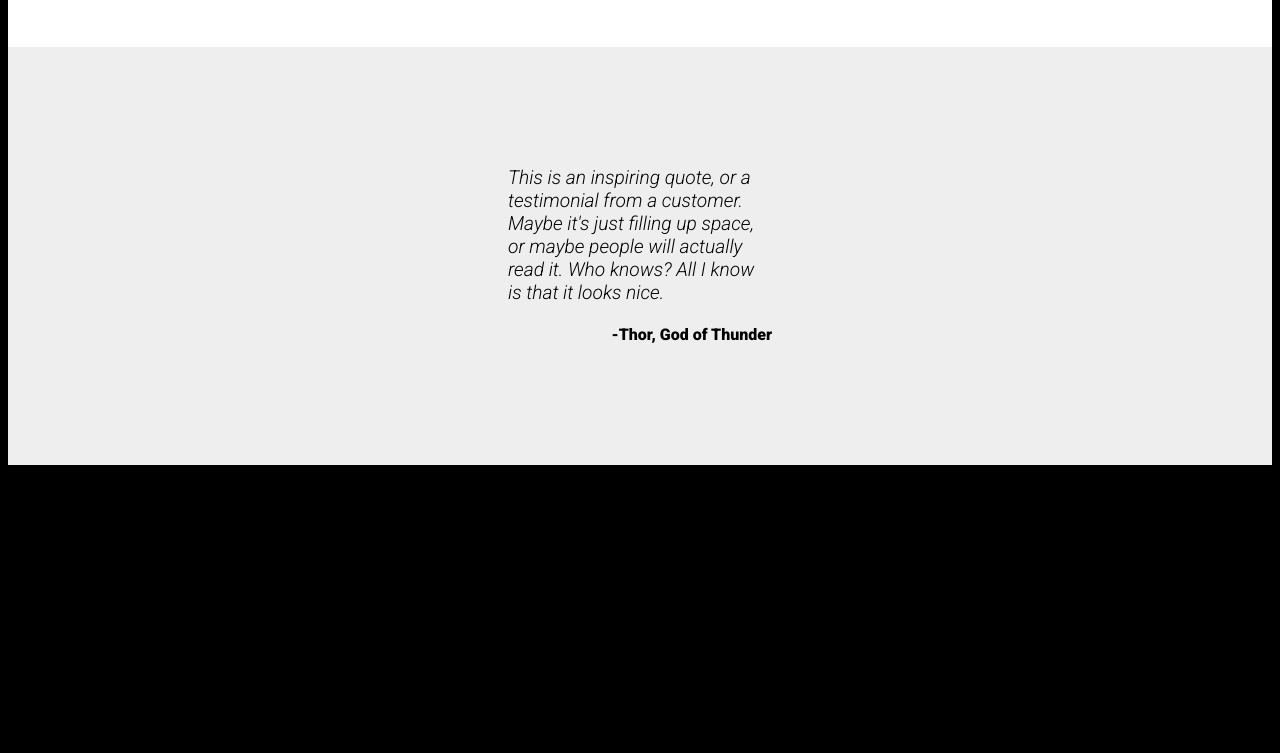
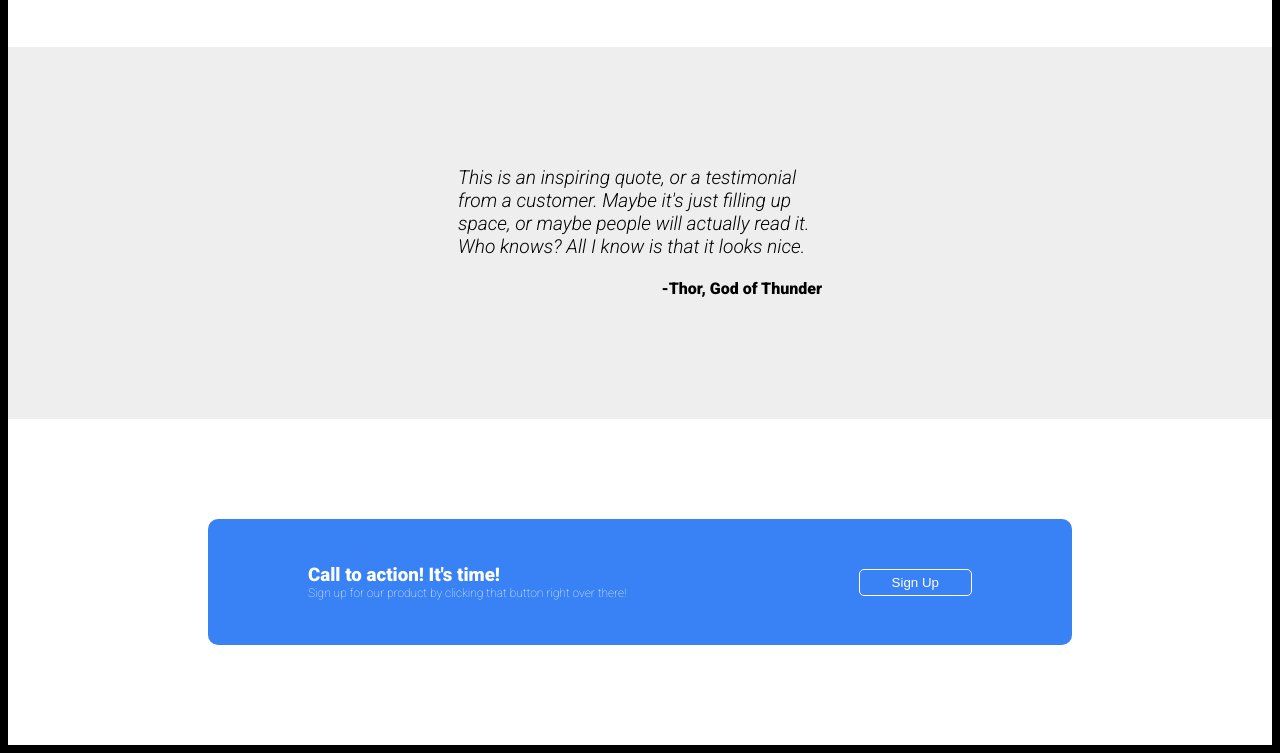
Before and after one commit to ShubhamNavghare/Odin_Landing_Page, a plain HTML site: page index.html in a window 1280 px wide. Shown: the part 768-1521 px from the top of the page. Before the commit the page ends 1241 px from the top, so only its background shows below. Drawn offline with Linux system fonts and the light colour scheme.

Commit message:
This commit is done after completeing 3rd section of the Odin Landing Page Project

```diff
--- a/index.html
+++ b/index.html
@@ -58,6 +58,16 @@
             people will actually read it. Who knows? All I know is that it looks nice.</h3>
         <h4>-Thor, God of Thunder</h4>
     </section>
+
+    <section class="call-to-action">
+        <div class="cta">
+            <div class="cta-text">
+                <h3>Call to action! It's time!</h3>
+                <p>Sign up for our product by clicking that button right over there!</p>
+            </div>
+            <div><button class="cta-btn">Sign Up</button></div>
+        </div>
+    </section>
 </body>
 
 </html>
--- a/style.css
+++ b/style.css
@@ -107,7 +107,7 @@ h1 {
 
 .quote{
     background-color: #eee;
-    padding: 100px 200px;
+    padding: 100px 150px;
 }
 
 .quote h3 {
@@ -126,3 +126,46 @@ h1 {
     text-align: right;
     padding-right: 300px;
 }
+
+.call-to-action {
+    background-color: #fff;
+    padding: 100px 200px;
+}
+
+.cta {
+    background-color: #3882f6;
+    display: flex;
+    justify-content: space-between;
+    align-items: center;
+    padding: 15px 100px;
+    border-radius: 10px;
+}
+
+.cta-text {
+    display: flex;
+    color: #fff;
+    flex-direction: column;
+    padding: 30px 0px 30px 0px;
+}
+
+.cta-text h3{
+    font-weight: 900;
+    color: #fff;
+    padding: 0;
+    margin: 0;
+}
+
+.cta-text p {
+    font-size: 12px;
+    margin: 0;
+    padding: 0;
+    font-weight: 100;
+}
+
+.cta-btn {
+    border: 1px solid white;
+    background-color: #3882f6;
+    color: white;
+    padding: 5px 32px;
+    border-radius: 5px;
+}
```
